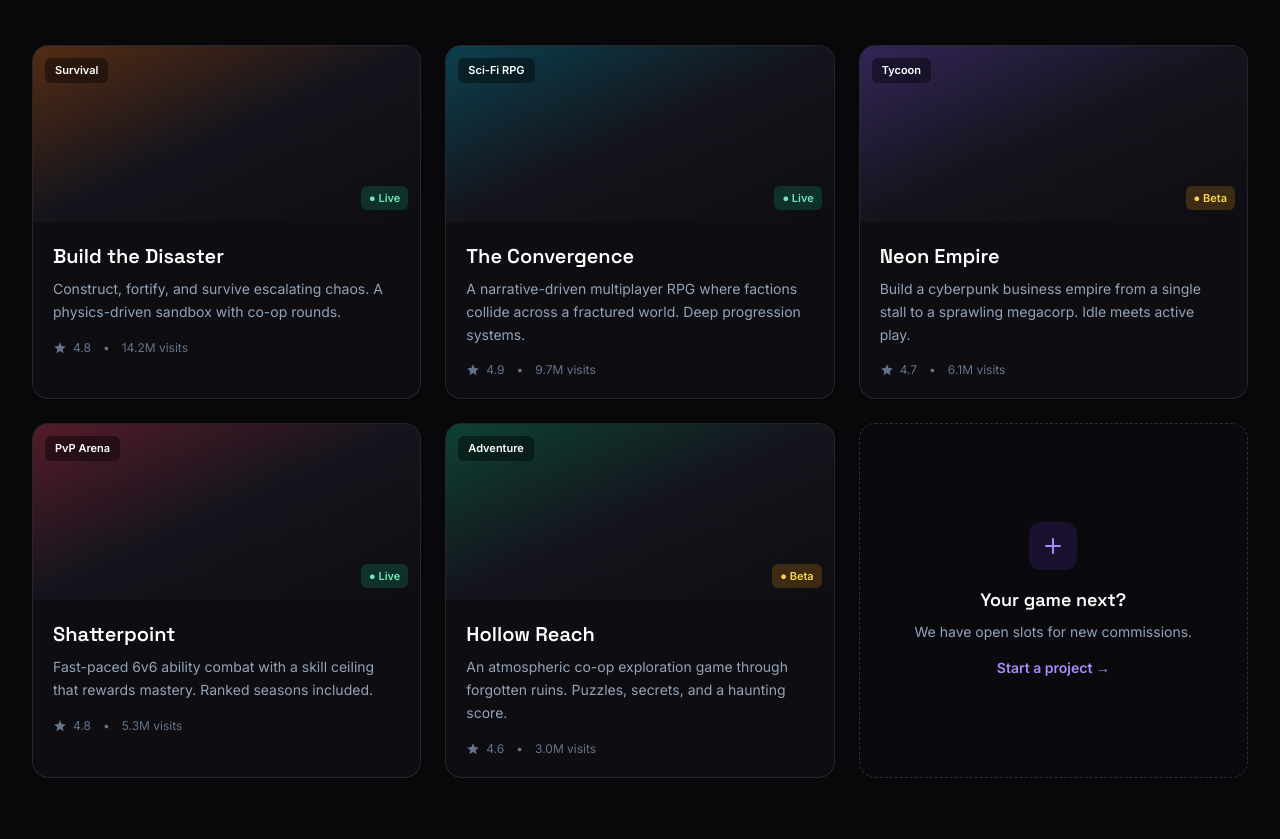
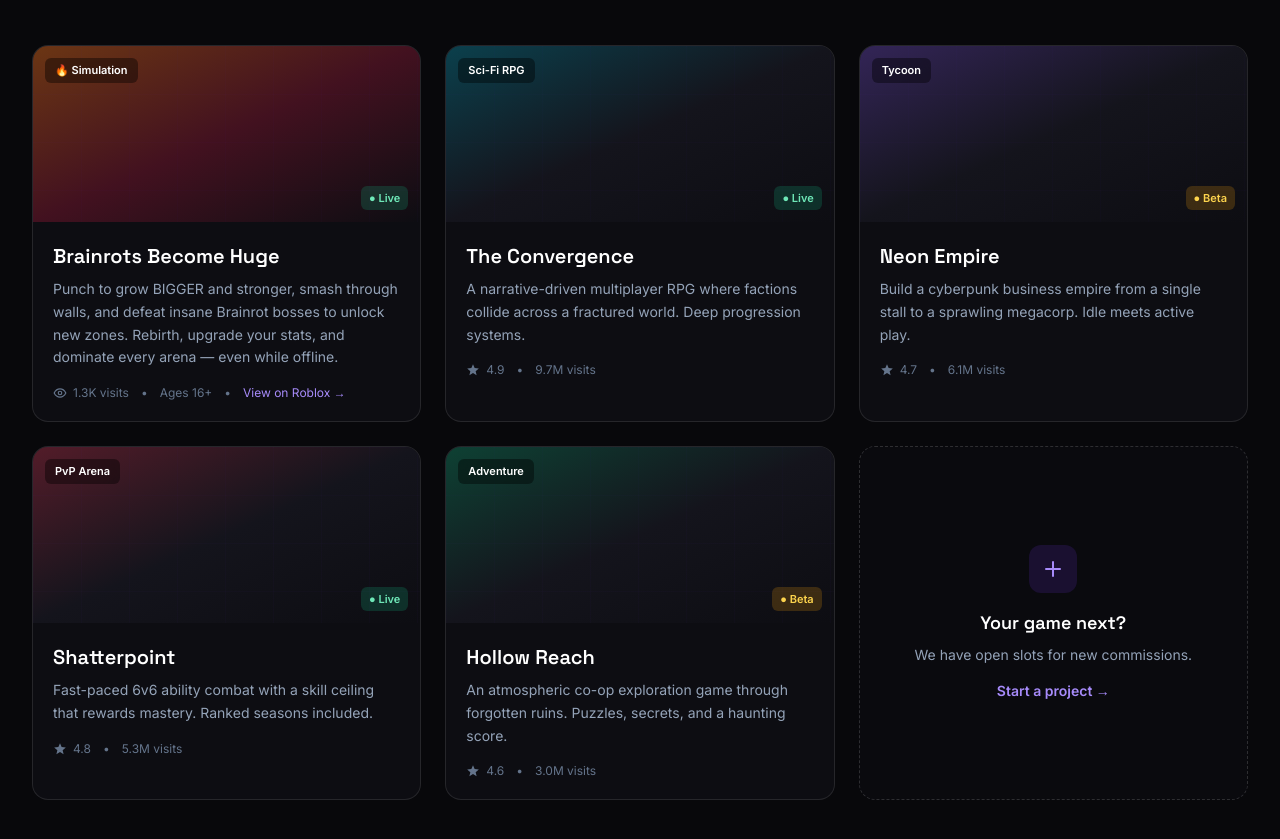
Before and after one commit to ItzxFin2323/onyx-interactive, a plain HTML site: page index.html in a window 1280 px wide. Shown: the part 1277-2116 px from the top of the page. Drawn offline with nearby package versions, Linux system fonts and the light colour scheme.

Commit message:
Add real game: Brainrots Become Huge
Replace first placeholder with the studio's published Simulation game.

Co-Authored-By: Claude Opus 4.8 <noreply@anthropic.com>

```diff
--- a/index.html
+++ b/index.html
@@ -190,23 +190,25 @@
 
       <div class="mt-12 grid gap-6 sm:grid-cols-2 lg:grid-cols-3">
 
-        <!-- Card -->
-        <article class="group relative rounded-2xl overflow-hidden border border-white/10 bg-onyx-800 card-glow transition duration-300">
-          <div class="relative h-44 bg-gradient-to-br from-orange-500/30 via-onyx-700 to-onyx-800 overflow-hidden">
+        <!-- Card: Brainrots Become Huge (real, published) -->
+        <a href="https://www.roblox.com/communities/1086823012/Onyx-Interactive-Studio#!/about" target="_blank" rel="noopener" class="group relative block rounded-2xl overflow-hidden border border-white/10 bg-onyx-800 card-glow transition duration-300">
+          <div class="relative h-44 bg-gradient-to-br from-orange-500/40 via-rose-600/25 to-onyx-800 overflow-hidden">
             <div class="absolute inset-0 grid-bg opacity-40"></div>
-            <span class="absolute top-3 left-3 px-2.5 py-1 rounded-md bg-black/40 backdrop-blur text-[11px] font-semibold text-white">Survival</span>
+            <span class="absolute top-3 left-3 px-2.5 py-1 rounded-md bg-black/40 backdrop-blur text-[11px] font-semibold text-white">🔥 Simulation</span>
             <span class="absolute bottom-3 right-3 px-2 py-1 rounded-md bg-emerald-500/20 text-emerald-300 text-[11px] font-semibold">● Live</span>
           </div>
           <div class="p-5">
-            <h3 class="font-display text-xl font-semibold text-white">Build the Disaster</h3>
-            <p class="mt-2 text-sm text-slate-400 leading-relaxed">Construct, fortify, and survive escalating chaos. A physics-driven sandbox with co-op rounds.</p>
+            <h3 class="font-display text-xl font-semibold text-white">Brainrots Become Huge</h3>
+            <p class="mt-2 text-sm text-slate-400 leading-relaxed">Punch to grow BIGGER and stronger, smash through walls, and defeat insane Brainrot bosses to unlock new zones. Rebirth, upgrade your stats, and dominate every arena — even while offline.</p>
             <div class="mt-4 flex items-center gap-3 text-xs text-slate-500">
-              <span class="inline-flex items-center gap-1.5"><svg class="w-3.5 h-3.5" viewBox="0 0 24 24" fill="currentColor"><path d="M12 17.27 18.18 21l-1.64-7.03L22 9.24l-7.19-.61L12 2 9.19 8.63 2 9.24l5.46 4.73L5.82 21z"/></svg>4.8</span>
+              <span class="inline-flex items-center gap-1.5"><svg class="w-3.5 h-3.5" viewBox="0 0 24 24" fill="none" stroke="currentColor" stroke-width="2" stroke-linecap="round" stroke-linejoin="round"><path d="M2 12s3.5-7 10-7 10 7 10 7-3.5 7-10 7-10-7-10-7z"/><circle cx="12" cy="12" r="3"/></svg>1.3K visits</span>
               <span>•</span>
-              <span>14.2M visits</span>
+              <span>Ages 16+</span>
+              <span>•</span>
+              <span class="text-accent-soft group-hover:text-white transition">View on Roblox →</span>
             </div>
           </div>
-        </article>
+        </a>
 
         <!-- Card -->
         <article class="group relative rounded-2xl overflow-hidden border border-white/10 bg-onyx-800 card-glow transition duration-300">
```
